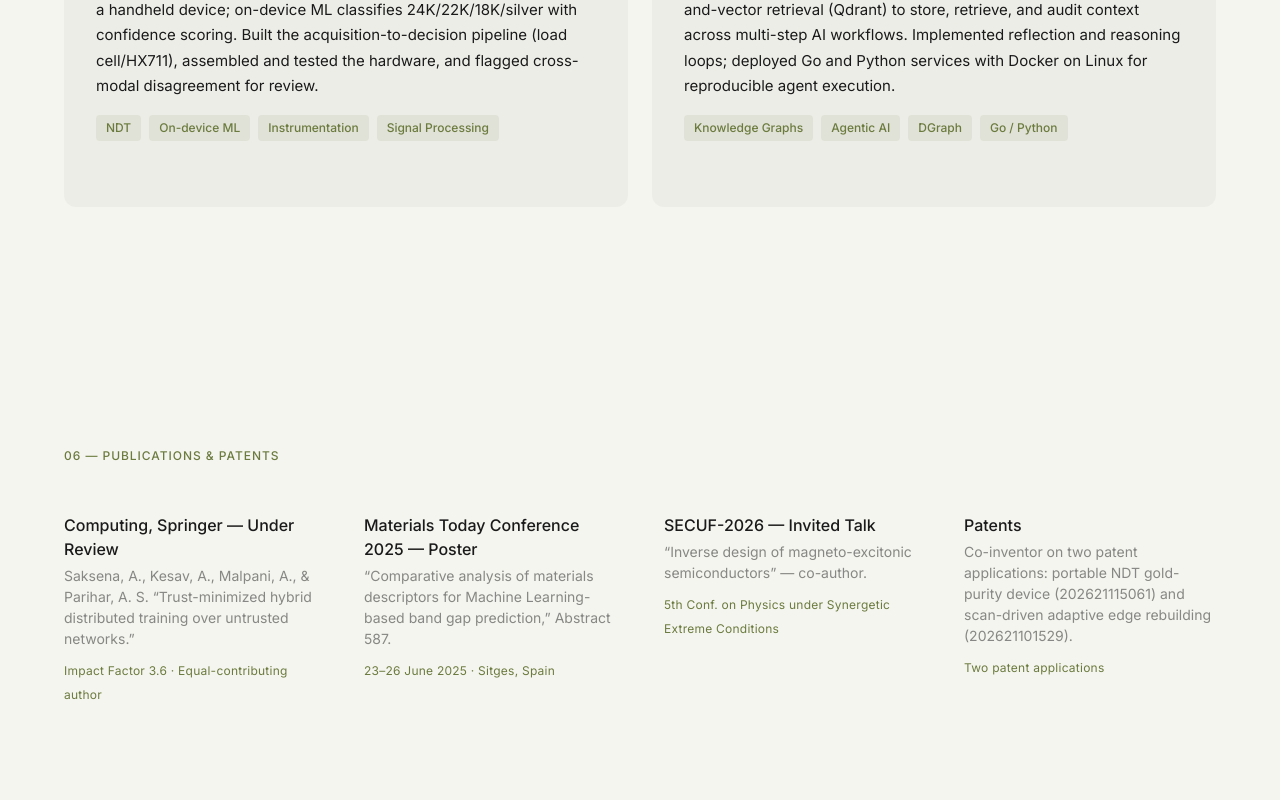
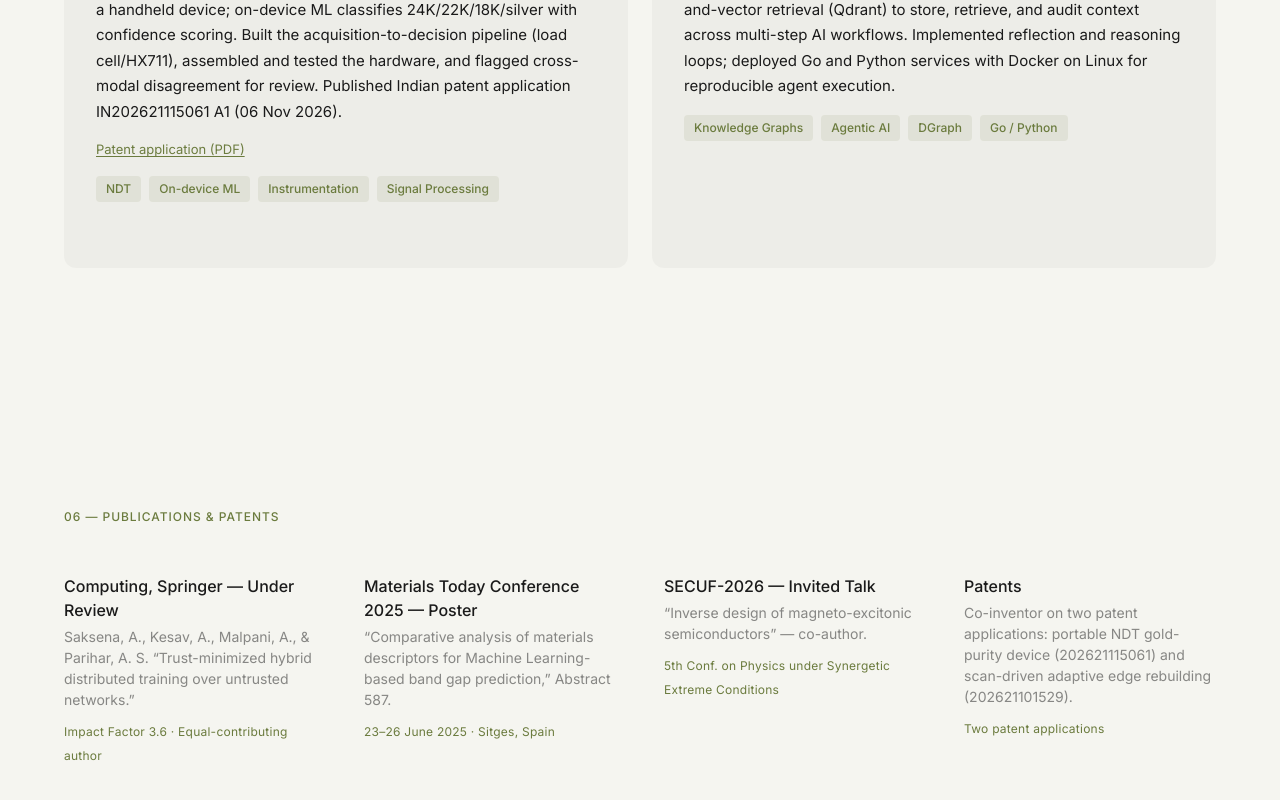
Before and after one commit to AkashKesav/Portfolio, a React (Vite) app: page / in a window 1280 px wide. Shown: the part 3955-4755 px from the top of the page. Built offline with nearby package versions, Linux system fonts and the light colour scheme.

Commit message:
Add gold purity patent application to project card
Co-authored-by: CommandCodeBot <noreply@commandcode.ai>

```diff
--- a/src/sections/Projects.tsx
+++ b/src/sections/Projects.tsx
@@ -26,8 +26,9 @@ const projects: Project[] = [
   {
     title: 'Portable NDT Gold Purity Estimation Device (Patent 202621115061)',
     date: '2026',
-    body: 'Fused electrochemical time-series and Archimedes density signals in a handheld device; on-device ML classifies 24K/22K/18K/silver with confidence scoring. Built the acquisition-to-decision pipeline (load cell/HX711), assembled and tested the hardware, and flagged cross-modal disagreement for review.',
+    body: 'Fused electrochemical time-series and Archimedes density signals in a handheld device; on-device ML classifies 24K/22K/18K/silver with confidence scoring. Built the acquisition-to-decision pipeline (load cell/HX711), assembled and tested the hardware, and flagged cross-modal disagreement for review. Published Indian patent application IN202621115061 A1 (06 Nov 2026).',
     tags: ['NDT', 'On-device ML', 'Instrumentation', 'Signal Processing'],
+    links: [{ label: 'Patent application (PDF)', url: '/patents/IN202621115061-gold-purity.pdf' }],
   },
   {
     title: 'Knowledge Graph Memory System with Autonomous Reflection',
```
Also changed, not shown: 1 other file (tests, documents, lock files or other folders).
